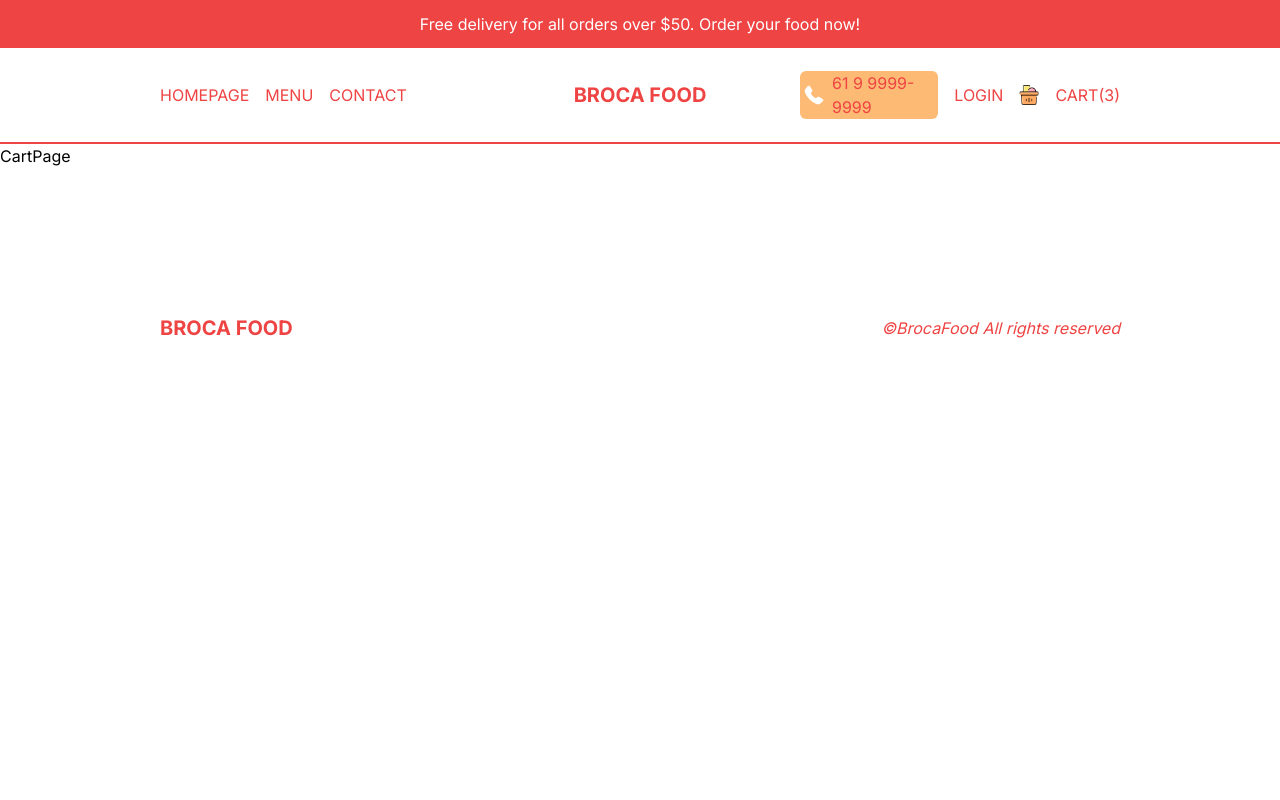
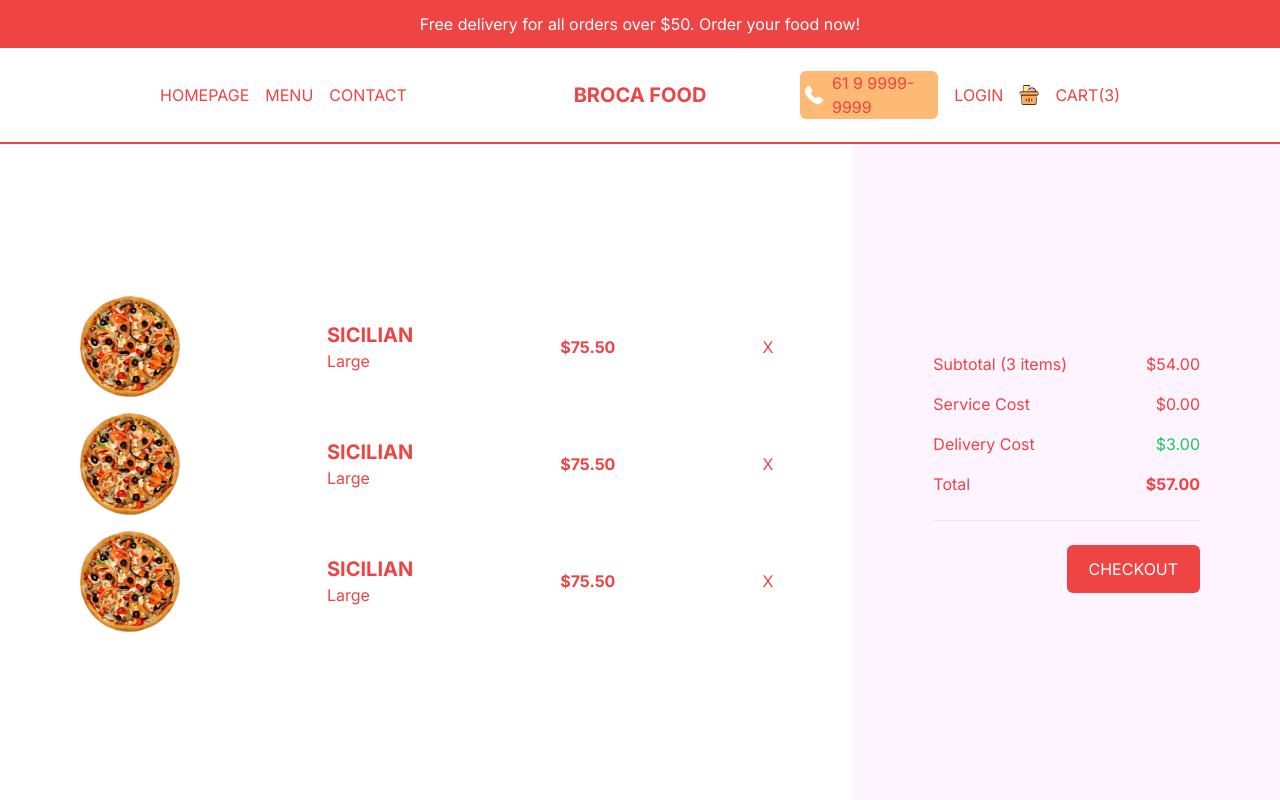
Before and after one commit to pedrowilliamsantos/restaurante, a Next.js app: page /cart in a window 1280 px wide. Shown: the top 800 px of the page. Built offline with nearby package versions, Linux system fonts and the light colour scheme.

Commit message:
adicionando o componente cart

```diff
--- a/src/app/cart/page.tsx
+++ b/src/app/cart/page.tsx
@@ -1,8 +1,64 @@
+import Image from 'next/image'
 import React from 'react'
 
 const CartPage = () => {
     return (
-        <div>CartPage</div>
+        <div className='h-[calc(100vh-6rem)] md:h-[calc(100vh-9rem)] flex flex-col text-red-500 lg:flex-row'>
+            {/* products container */}
+            <div className='h-1/2 p-4 flex flex-col justify-center overflow-scroll lg:h-full lg:w-2/3 2xl:w-1/2 lg:px-20 xl:40px'>
+                {/* single container  */}
+                <div className='flex items-center justify-between mb-4'>
+                    <Image src="/temporary/p1.png" alt='' width={100} height={100} />
+                    <div className=''>
+                        <h1 className='uppercase text-xl font-bold'>sicilian</h1>
+                        <span>Large</span>
+                    </div>
+                    <h2 className='font-bold'>$75.50</h2>
+                    <span className='cursor-pointer'>X</span>
+                </div>
+
+                <div className='flex items-center justify-between mb-4'>
+                    <Image src="/temporary/p1.png" alt='' width={100} height={100} />
+                    <div className=''>
+                        <h1 className='uppercase text-xl font-bold'>sicilian</h1>
+                        <span>Large</span>
+                    </div>
+                    <h2 className='font-bold'>$75.50</h2>
+                    <span className='cursor-pointer'>X</span>
+                </div>
+
+                <div className='flex items-center justify-between mb-4'>
+                    <Image src="/temporary/p1.png" alt='' width={100} height={100} />
+                    <div className=''>
+                        <h1 className='uppercase text-xl font-bold'>sicilian</h1>
+                        <span>Large</span>
+                    </div>
+                    <h2 className='font-bold'>$75.50</h2>
+                    <span className='cursor-pointer'>X</span>
+                </div>
+            </div>
+            {/* payment container */}
+            <div className='h-1/2 p-4 bg-fuchsia-50 flex flex-col gap-4 justify-center lg:h-full lg:w-1/3 2xl:w-1/2 lg:px-20 xl:40px 2xl:text-xl 2xl:gap-6'>
+                <div className='flex justify-between'>
+                    <span className=''>Subtotal (3 items)</span>
+                    <span className=''>$54.00</span>
+                </div>
+                <div className='flex justify-between'>
+                    <span className=''>Service Cost</span>
+                    <span className=''>$0.00</span>
+                </div>
+                <div className='flex justify-between'>
+                    <span className=''>Delivery Cost</span>
+                    <span className='text-green-500'>$3.00</span>
+                </div>
+                <div className='flex justify-between'>
+                    <span className=''>Total </span>
+                    <span className='font-bold'>$57.00</span>
+                </div>
+                <hr className='my-2' />
+                <button className='bg-red-500 text-white p-3 rounded-md w-1/2 self-end'>CHECKOUT</button>
+            </div>
+        </div>
     )
 }
 
```
